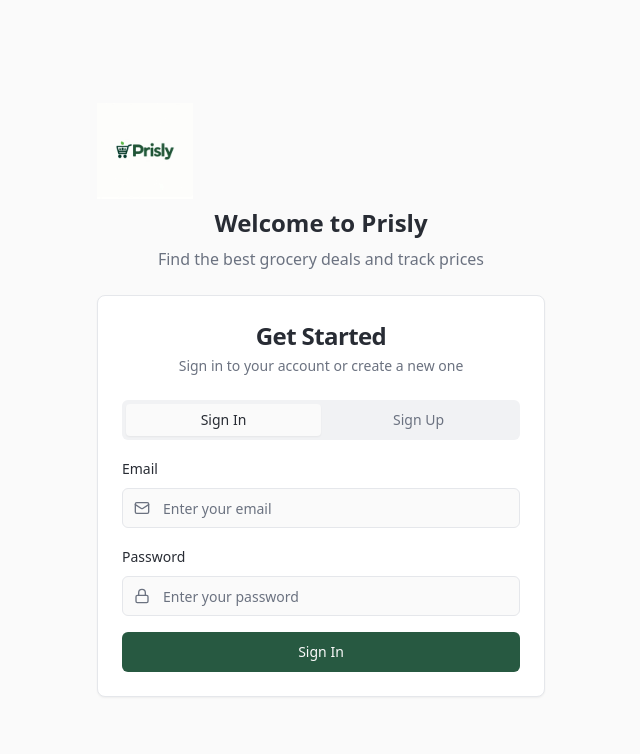
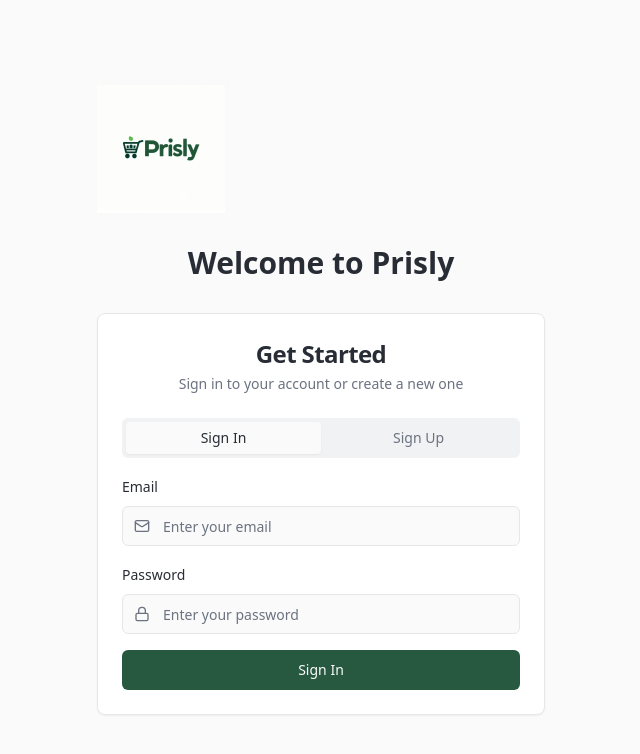
Before and after one commit to hymj95/prisly, a React (Vite) app: page / in a window 1280 px wide. Shown: the top 754 px of the page, without its empty margins (319-959 px from the left). Built offline with nearby package versions, Linux system fonts and the light colour scheme; the HTML template or start-up script is replaced by a standard one.

Commit message:
Center and enlarge logo

```diff
--- a/src/components/PrislyLogo.tsx
+++ b/src/components/PrislyLogo.tsx
@@ -2,7 +2,7 @@ import React from 'react';
 import prislyLogo from '@/assets/prisly-logo-green.png';
 
 interface PrislyLogoProps {
-  size?: 'sm' | 'md' | 'lg' | 'xl';
+  size?: 'sm' | 'md' | 'lg' | 'xl' | '2xl';
   className?: string;
 }
 
@@ -11,7 +11,8 @@ const PrislyLogo: React.FC<PrislyLogoProps> = ({ size = 'md', className = '' })
     sm: 'h-8',
     md: 'h-12',
     lg: 'h-16',
-    xl: 'h-24'
+    xl: 'h-24',
+    '2xl': 'h-32'
   };
 
   return (
--- a/src/pages/Auth.tsx
+++ b/src/pages/Auth.tsx
@@ -36,10 +36,9 @@ export default function Auth() {
   return (
     <div className="min-h-screen bg-background flex items-center justify-center p-4">
       <div className="w-full max-w-md space-y-6">
-        <div className="text-center space-y-2">
-          <PrislyLogo size="xl" />
-          <h1 className="text-2xl font-bold text-foreground">Welcome to Prisly</h1>
-          <p className="text-muted-foreground">Find the best grocery deals and track prices</p>
+        <div className="text-center space-y-8 mb-8">
+          <PrislyLogo size="2xl" />
+          <h1 className="text-3xl font-bold text-foreground">Welcome to Prisly</h1>
         </div>
 
         <Card className="border-border bg-card">
```
